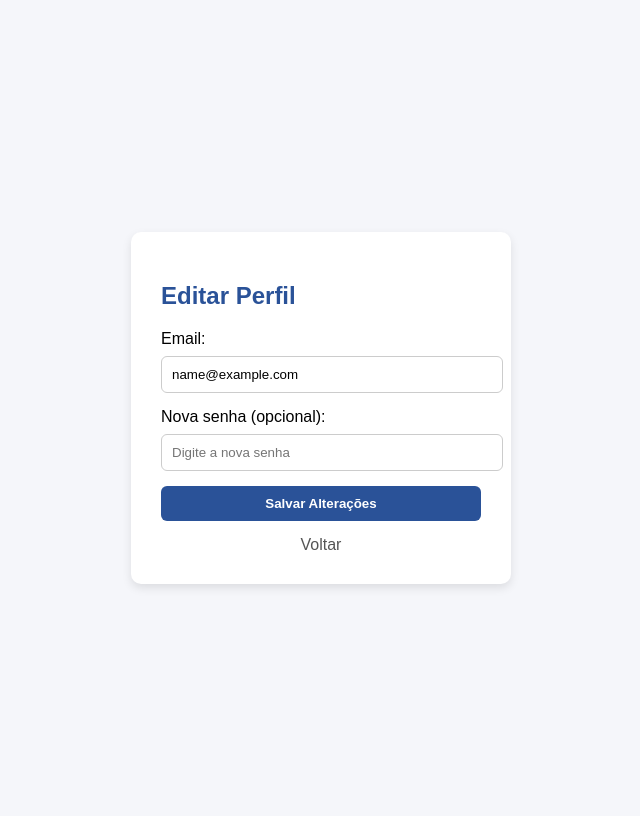
After one commit to victorkoba/desafio-php-dev-exerience, a PHP site: page /php/editar-perfil.php in a window 1280 px wide. The commit adds this page. Shown: the whole page, without its empty margins (319-959 px from the left). Run offline with PHP 8.4, Linux system fonts and the light colour scheme; the visitor is signed in with stand-in values (Sample User, id 1); tables that the repository leaves empty or names only in its code hold one stand-in row (values such as "Sample post").

Commit message:
perfil php

```diff
--- /dev/null
+++ b/php/editar-perfil.php
@@ -0,0 +1,118 @@
+<?php
+session_start();
+include __DIR__ . '/conexao.php';
+
+// Verifica se o usuário está logado
+$id_usuario = $_SESSION['id_usuario'] ?? null;
+if (!$id_usuario) {
+    die("Usuário não está logado.");
+}
+
+// Se enviou o formulário
+if ($_SERVER["REQUEST_METHOD"] === "POST") {
+    $novo_email = $_POST['email_usuario'] ?? '';
+    $nova_senha = $_POST['senha_usuario'] ?? '';
+
+    if (!empty($novo_email)) {
+        if (!empty($nova_senha)) {
+            // Atualiza email e senha
+            $hash = password_hash($nova_senha, PASSWORD_BCRYPT);
+            $sql = "UPDATE usuarios SET email_usuario = ?, senha_usuario = ? WHERE id_usuario = ?";
+            $stmt = $conexao->prepare($sql);
+            $stmt->bind_param("ssi", $novo_email, $hash, $id_usuario);
+        } else {
+            // Atualiza só email
+            $sql = "UPDATE usuarios SET email_usuario = ? WHERE id_usuario = ?";
+            $stmt = $conexao->prepare($sql);
+            $stmt->bind_param("si", $novo_email, $id_usuario);
+        }
+        if ($stmt->execute()) {
+            echo "<script>alert('Perfil atualizado com sucesso!'); window.location.href='perfil.php';</script>";
+        } else {
+            echo "Erro ao atualizar: " . $conexao->error;
+        }
+    }
+}
+
+// Busca dados atuais do usuário
+$sql = "SELECT email_usuario FROM usuarios WHERE id_usuario = ?";
+$stmt = $conexao->prepare($sql);
+$stmt->bind_param("i", $id_usuario);
+$stmt->execute();
+$result = $stmt->get_result();
+$usuario = $result->fetch_assoc();
+$stmt->close();
+$conexao->close();
+?>
+<!DOCTYPE html>
+<html lang="pt-br">
+<head>
+    <meta charset="UTF-8">
+    <meta name="viewport" content="width=device-width, initial-scale=1.0">
+    <title>Editar Perfil</title>
+    <style>
+        body {
+            font-family: Arial, sans-serif;
+            background: #f5f6fa;
+            display: flex;
+            justify-content: center;
+            align-items: center;
+            height: 100vh;
+        }
+        .form-container {
+            background: #fff;
+            padding: 30px;
+            border-radius: 10px;
+            box-shadow: 0 4px 10px rgba(0,0,0,0.1);
+            width: 320px;
+        }
+        .form-container h2 {
+            margin-bottom: 20px;
+            color: #2a5298;
+        }
+        input[type="email"], input[type="password"] {
+            width: 100%;
+            padding: 10px;
+            margin: 8px 0 15px;
+            border: 1px solid #ccc;
+            border-radius: 6px;
+        }
+        button {
+            width: 100%;
+            padding: 10px;
+            background: #2a5298;
+            border: none;
+            color: white;
+            font-weight: bold;
+            border-radius: 6px;
+            cursor: pointer;
+            transition: background 0.3s;
+        }
+        button:hover {
+            background: #1e3c72;
+        }
+        a {
+            display: block;
+            margin-top: 15px;
+            text-align: center;
+            text-decoration: none;
+            color: #555;
+        }
+    </style>
+</head>
+<body>
+    <div class="form-container">
+        <h2>Editar Perfil</h2>
+        <form method="POST">
+            <label>Email:</label>
+            <input type="email" name="email_usuario" value="<?php echo htmlspecialchars($usuario['email_usuario']); ?>" required>
+
+            <label>Nova senha (opcional):</label>
+            <input type="password" name="senha_usuario" placeholder="Digite a nova senha">
+
+            <button type="submit">Salvar Alterações</button>
+        </form>
+        <a href="perfil.php">Voltar</a>
+    </div>
+</body>
+</html>
```
Also changed, not shown: php/perfil.php (+91 -1 lines).
